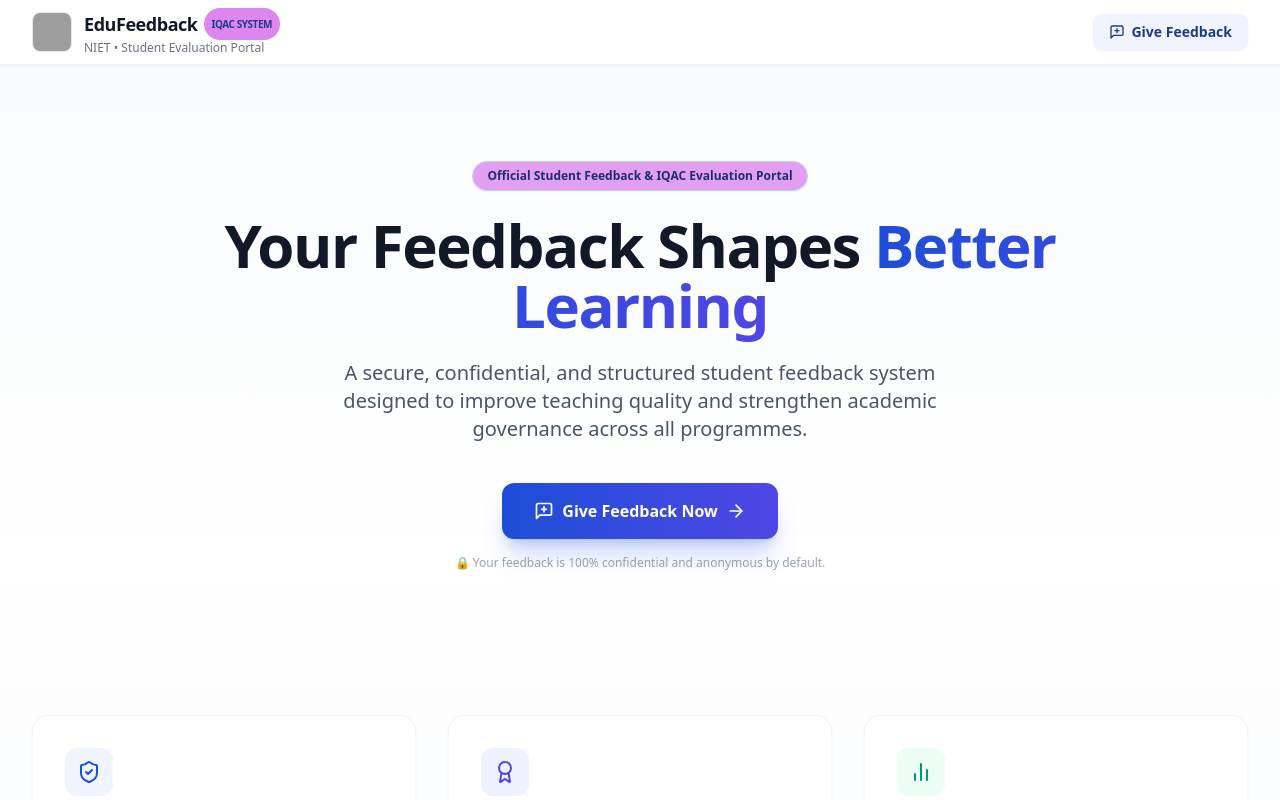
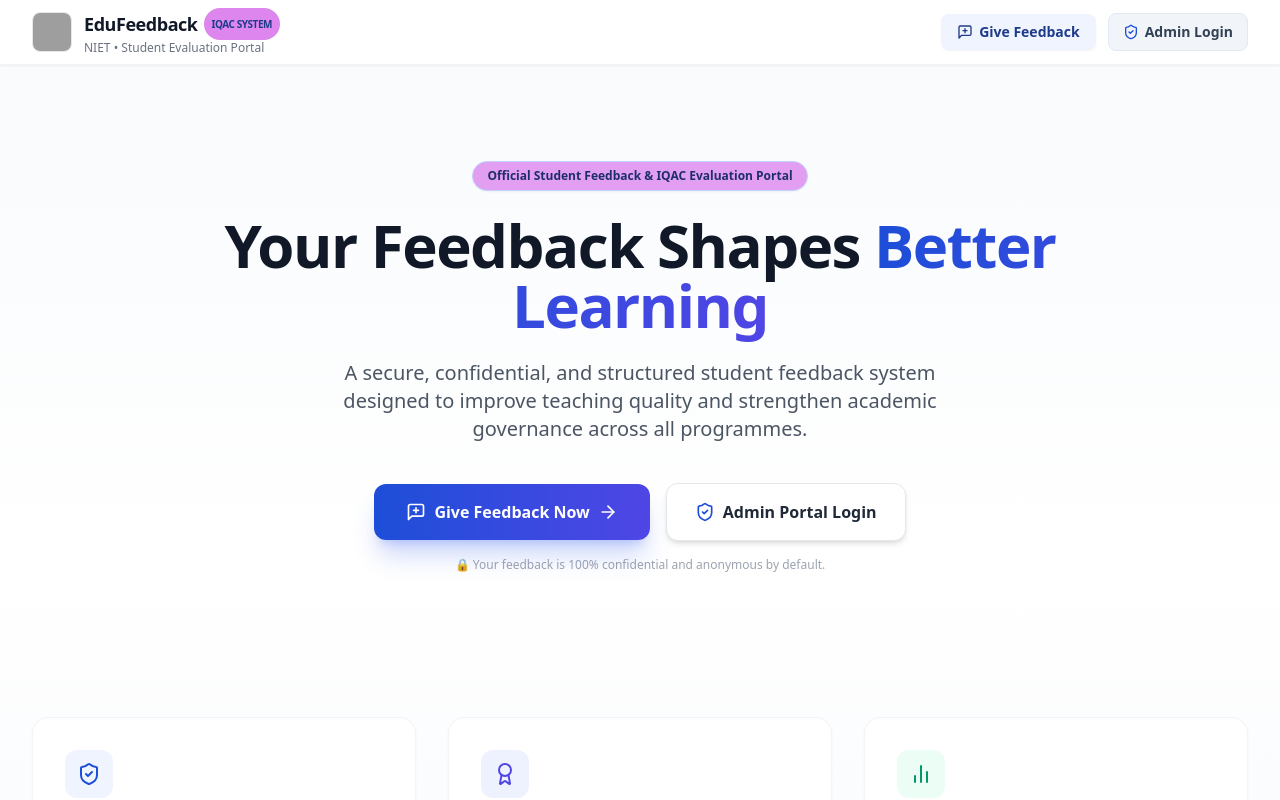
Before and after one commit to PraveenKumarinstaking/feedback, a React (Vite) app: page / in a window 1280 px wide. Shown: the top 800 px of the page. Built offline with nearby package versions, Linux system fonts and the light colour scheme; grey boxes are pictures that could not be loaded.

Commit message:
Add Admin Login icon and portal button to landing page navbar and hero section

```diff
--- a/src/components/layout/Navbar.tsx
+++ b/src/components/layout/Navbar.tsx
@@ -1,10 +1,12 @@
 import React from 'react';
 import { Link, useLocation } from 'react-router-dom';
-import { MessageSquarePlus, GraduationCap } from 'lucide-react';
+import { MessageSquarePlus, GraduationCap, ShieldCheck, LayoutDashboard } from 'lucide-react';
 import { useSettings } from '../../contexts/SettingsContext';
+import { useAuth } from '../../contexts/AuthContext';
 
 export const Navbar: React.FC = () => {
   const { settings } = useSettings();
+  const { isAuthenticated } = useAuth();
   const location = useLocation();
 
   return (
@@ -50,6 +52,24 @@ export const Navbar: React.FC = () => {
               <MessageSquarePlus className="w-4 h-4" />
               <span>Give Feedback</span>
             </Link>
+
+            <Link
+              to={isAuthenticated ? "/admin/dashboard" : "/admin/login"}
+              className="flex items-center gap-1.5 px-3.5 py-2 text-sm font-bold text-slate-700 bg-slate-100 hover:bg-slate-200 border border-slate-200 rounded-lg transition-all shadow-xs"
+              title="Admin Login & IQAC Portal"
+            >
+              {isAuthenticated ? (
+                <>
+                  <LayoutDashboard className="w-4 h-4 text-brand-600" />
+                  <span>Admin Dashboard</span>
+                </>
+              ) : (
+                <>
+                  <ShieldCheck className="w-4 h-4 text-brand-600" />
+                  <span>Admin Login</span>
+                </>
+              )}
+            </Link>
           </nav>
         </div>
       </div>
--- a/src/pages/LandingPage.tsx
+++ b/src/pages/LandingPage.tsx
@@ -44,6 +44,14 @@ export const LandingPage: React.FC = () => {
               <MessageSquarePlus className="w-5 h-5" />
               <span>Give Feedback Now</span>
               <ArrowRight className="w-5 h-5" />
+            </Link>
+
+            <Link
+              to="/admin/login"
+              className="w-full sm:w-auto px-7 py-4 text-base font-extrabold text-gray-800 bg-white hover:bg-gray-50 border border-gray-200 rounded-xl shadow-md hover:shadow-lg transition-all flex items-center justify-center gap-2"
+            >
+              <ShieldCheck className="w-5 h-5 text-brand-600" />
+              <span>Admin Portal Login</span>
             </Link>
           </div>
 
```
